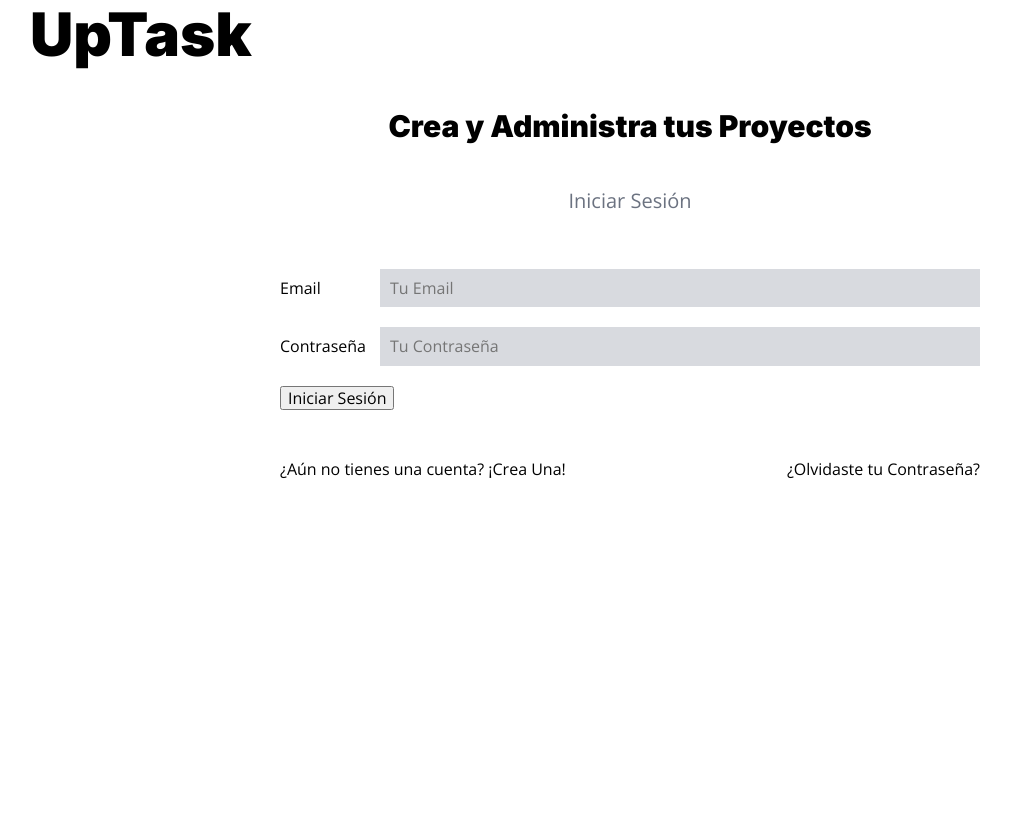
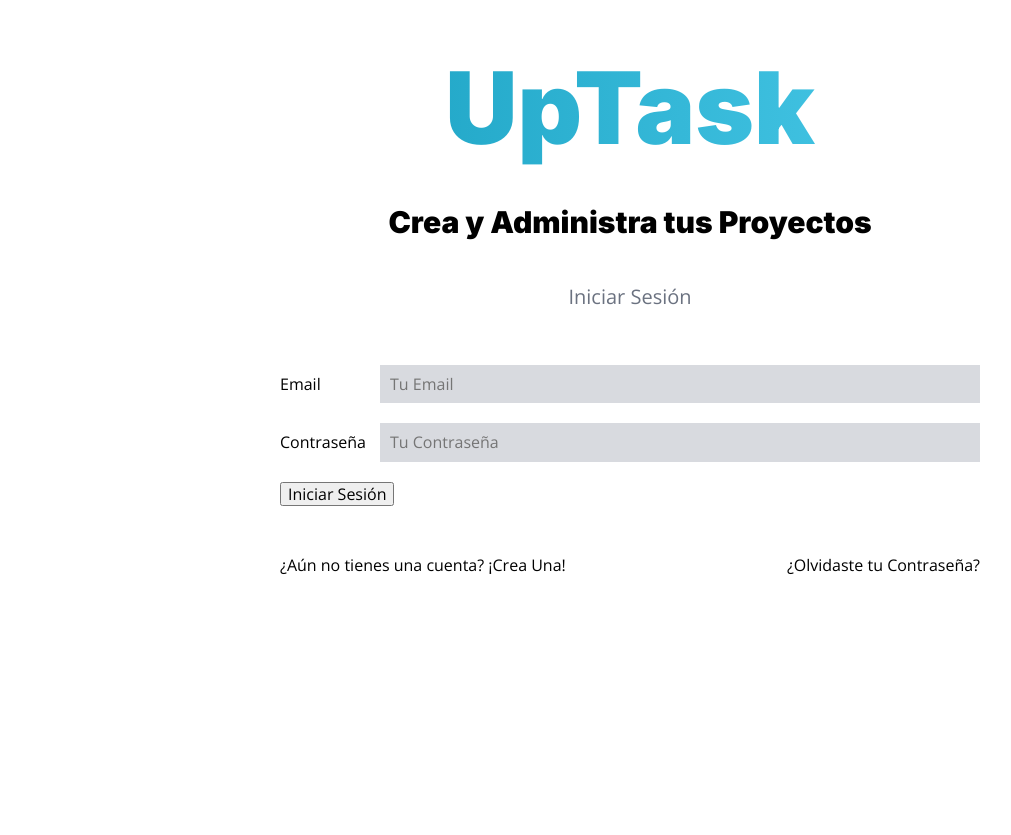
Before and after one commit to MoisesKMS/up-task, a PHP site: template views/auth/login.php in a window 1280 px wide. Shown: the top 835 px of the page, without its empty margins (10-1021 px from the left). Before the commit the page ends 478 px from the top, so only its background shows below. Run offline with PHP 8.4, Linux system fonts and the light colour scheme; the template is opened without the code that fills it, so the values that code supplies are empty.

Commit message:
0.5.0
-CSS al Heading

```diff
--- a/src/scss/app.scss
+++ b/src/scss/app.scss
@@ -1,2 +1,3 @@
 @use 'base';
 @use 'componentes';
+@use 'auth';
--- /dev/null
+++ b/src/scss/auth/_crear.scss
@@ -0,0 +1,15 @@
+@use 'base/variables' as v;
+@use 'base/mixins' as m;
+.crear {
+    margin-top: 5rem;
+    .uptask {
+        background: linear-gradient(to right, v.$cyan 0%, lighten(v.$cyan, 30%) 100%);
+        color: transparent;
+        background-clip: text;
+        text-align: center;
+        font-size: 7rem;
+        @include m.tablet {
+            font-size: 10rem;
+        }
+    }
+}
--- /dev/null
+++ b/src/scss/auth/_index.scss
@@ -0,0 +1 @@
+@forward 'crear';
--- a/views/auth/login.php
+++ b/views/auth/login.php
@@ -1,5 +1,5 @@
-<div class="contenedor">
-    <h1>UpTask</h1>
+<div class="contenedor crear">
+    <h1 class="uptask">UpTask</h1>
     <p class="tagline">Crea y Administra tus Proyectos</p>
 
     <div class="contenedor-sm">
```
Also changed, not shown: public/build/css/app.css, 1 other file.
